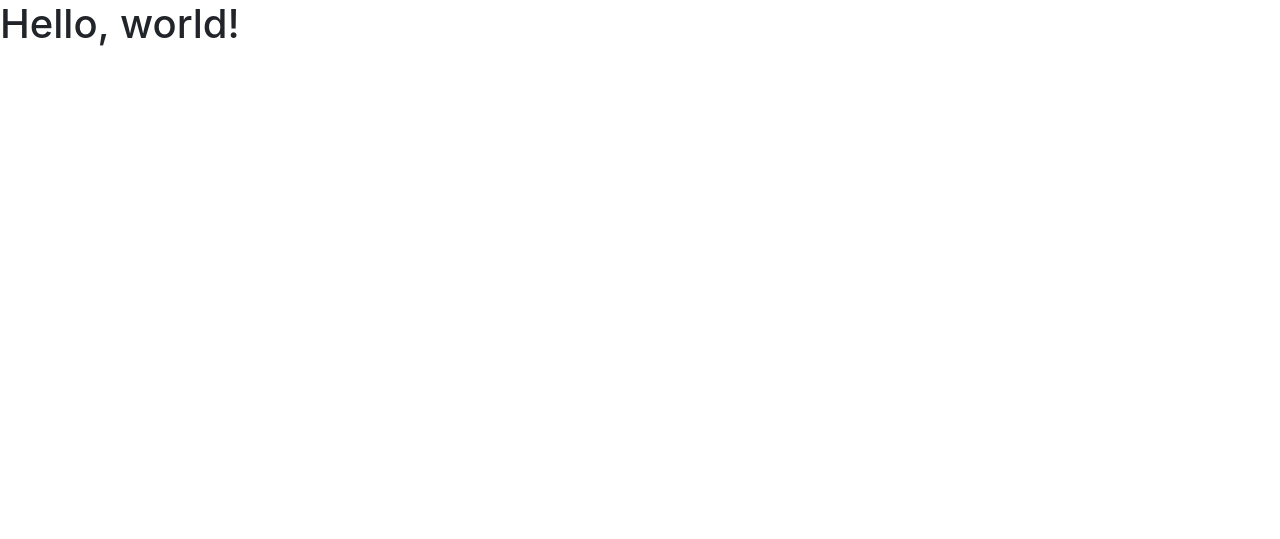
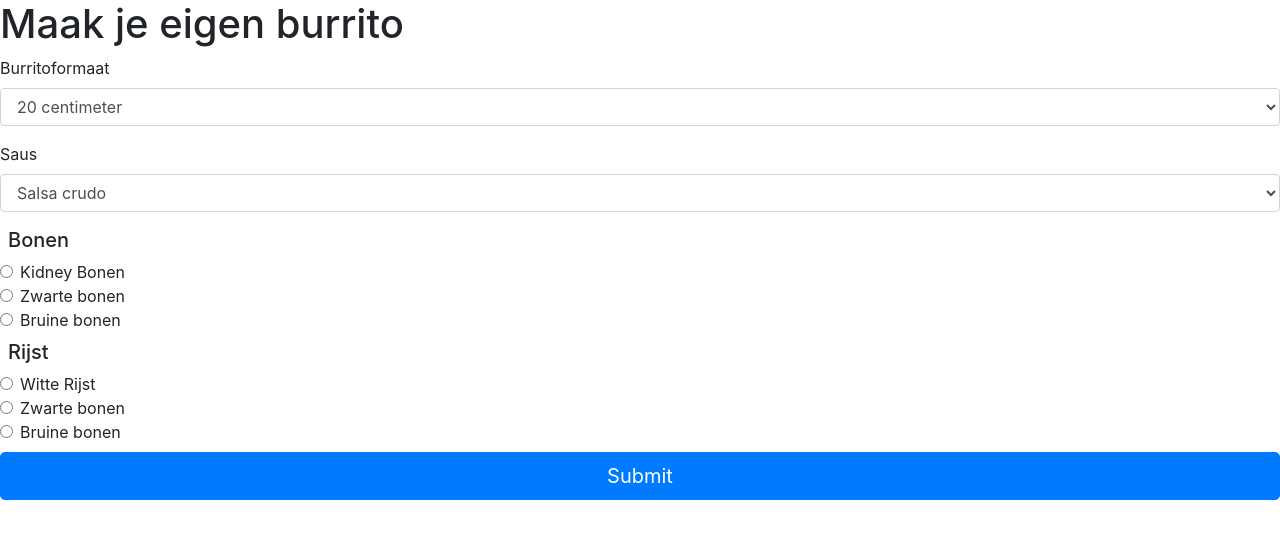
Before and after one commit to zStevenn/327068-pdo-toets-herkansing, a PHP site: page / in a window 1280 px wide. Before the commit the part shown is almost empty. Shown: the top 539 px of the page. Run offline with PHP 8.4, Linux system fonts and the light colour scheme.

Commit message:
Added form to index.php

```diff
--- a/index.php
+++ b/index.php
@@ -13,7 +13,69 @@
 </head>
 
 <body>
-  <h1>Hello, world!</h1>
+  <h1>Maak je eigen burrito</h1>
+  <form>
+    <!-- Select voor burritoformaat -->
+    <div class="form-group">
+      <label for="exampleFormControlSelect1">Burritoformaat</label>
+      <select class="form-control" id="exampleFormControlSelect1">
+        <option name="20">20 centimeter</option>
+        <option name="25">25 centimeter</option>
+        <option name="30">30 centimeter</option>
+      </select>
+    </div>
+    <!-- Select voor sausformaat -->
+    <div class="form-group">
+      <label for="exampleFormControlSelect2">Saus</label>
+      <select class="form-control" id="exampleFormControlSelect2">
+        <option name="Salsa crudo">Salsa crudo</option>
+        <option name="Salsa verde">Salsa verde</option>
+        <option name="Salsa roja">Salsa roja</option>
+        <option name="Crème fraiche">Crème fraiche</option>
+      </select>
+    </div>
+    <!-- Select voor bonen -->
+    <h5 class="m-2">Bonen</h5>
+    <div class="form-check">
+      <input class="form-check-input" type="radio" name="bonen" id="exampleRadios1" value="Kidney Bonen">
+      <label class="form-check-label" for="exampleRadios1">
+        Kidney Bonen
+      </label>
+    </div>
+    <div class="form-check">
+      <input class="form-check-input" type="radio" name="bonen" id="exampleRadios2" value="Zwarte bonen">
+      <label class="form-check-label" for="exampleRadios2">
+        Zwarte bonen
+      </label>
+    </div>
+    <div class="form-check">
+      <input class="form-check-input" type="radio" name="bonen" id="exampleRadios3" value="Bruine bonen">
+      <label class="form-check-label" for="exampleRadios3">
+        Bruine bonen
+      </label>
+    </div>
+    <!-- Select voor Rijst -->
+    <h5 class="m-2">Rijst</h5>
+    <div class="form-check">
+      <input class="form-check-input" type="radio" name="rijst" id="exampleRadios4" value="Witte Rijst">
+      <label class="form-check-label" for="exampleRadios4">
+        Witte Rijst
+      </label>
+    </div>
+    <div class="form-check">
+      <input class="form-check-input" type="radio" name="rijst" id="exampleRadios5" value="Zwarte bonen">
+      <label class="form-check-label" for="exampleRadios5">
+        Zwarte bonen
+      </label>
+    </div>
+    <div class="form-check">
+      <input class="form-check-input" type="radio" name="rijst" id="exampleRadios6" value="Bruine bonen">
+      <label class="form-check-label" for="exampleRadios6">
+        Bruine bonen
+      </label>
+    </div>
+    <button type="submit" class="mt-2 btn btn-primary btn-lg btn-block">Submit</button>
+  </form>
 
   <!-- Optional JavaScript -->
   <!-- jQuery first, then Popper.js, then Bootstrap JS -->
```
